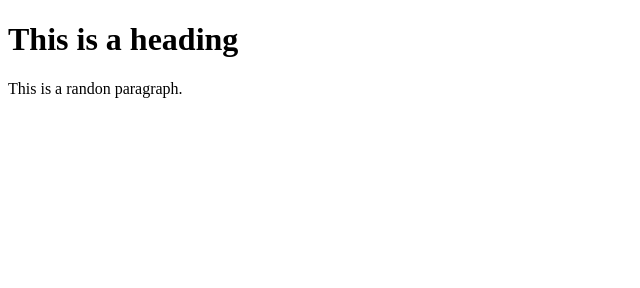
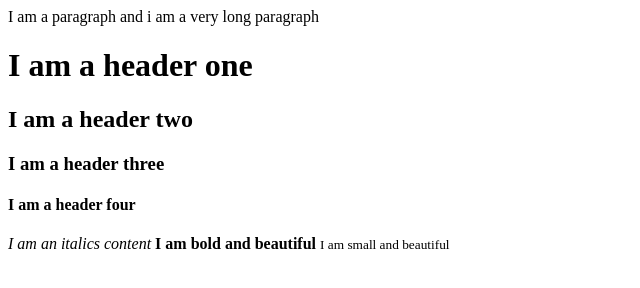
Before and after one commit to kingsley-akaehomen/stuttern-git, a plain HTML site: page index.html in a window 1280 px wide. Shown: the whole page, without its empty margins (0-640 px from the left). Drawn offline with Linux system fonts and the light colour scheme.

Commit message:
paragrah and headers

```diff
--- a/index.html
+++ b/index.html
@@ -1,10 +1,16 @@
-<!DOCTYPE html>
+
 <html>
-<title>HTML Tutorial</title>
-<body>
-
-<h1>This is a heading</h1>
-<p>This is a randon paragraph.</p>
-
-</body>
+    <head>
+        <title>Stuttern HTML</title>
+    </head>
+    <body>
+        <p>I am a paragraph and i am a very long paragraph</p>
+        <h1>I am a header one</h1>
+        <h2>I am a header two</h2>
+        <h3>I am a header three</h3>
+        <h4>I am a header four</h4>
+        <i>I am an italics content</i>
+        <b>I am bold and beautiful</b>
+        <small>I am small and beautiful</small>
+    </body>
 </html>
```
